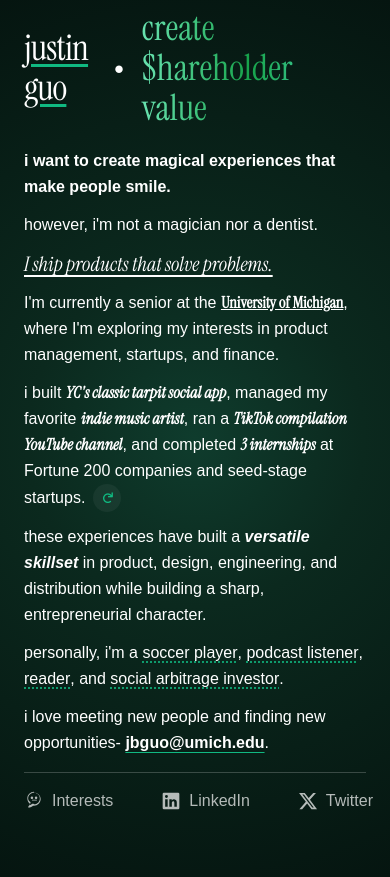
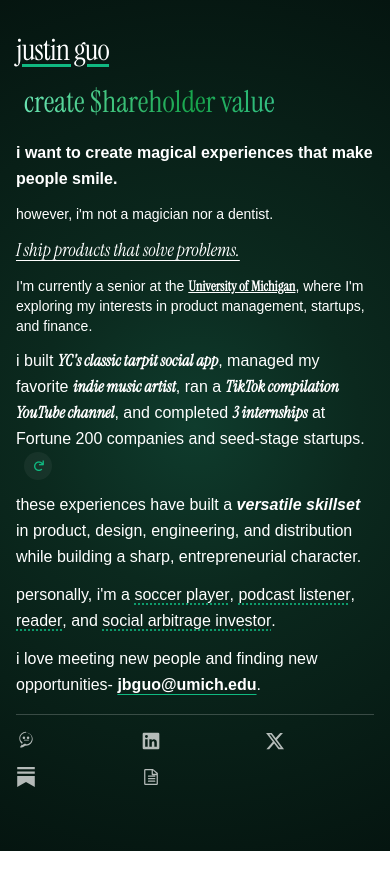
Before and after one commit to justinbguo/personal, a React (Create React App) app: page / in a window 390 px wide. After the commit the page ends 851 px from the top, so only its background shows below. Built offline with nearby package versions, Linux system fonts and the light colour scheme; a web font is replaced by a local one.

Commit message:
mobile ops

```diff
--- a/src/App.js
+++ b/src/App.js
@@ -61,14 +61,15 @@
       <span
         onMouseEnter={() => setIsVisible(true)}
         onMouseLeave={() => setIsVisible(false)}
+        onClick={() => setIsVisible(!isVisible)}
         className="cursor-help underline decoration-dotted decoration-emerald-500 underline-offset-4 hover:text-emerald-400 transition-colors"
       >
         {children}
       </span>
       {isVisible && (
-        <div className="absolute bottom-full left-1/2 transform -translate-x-1/2 mb-2 w-max max-w-xs">
-          <div className="bg-[#1a1a1a] border border-emerald-500/20 px-4 py-2 rounded-lg shadow-xl">
-            <div className="text-sm font-satoshi text-white/90">{text}</div>
+        <div className="absolute bottom-full left-1/2 transform -translate-x-1/2 mb-2 w-max max-w-[280px] sm:max-w-xs z-30">
+          <div className="bg-[#1a1a1a] border border-emerald-500/20 px-3 py-2 sm:px-4 sm:py-2 rounded-lg shadow-xl">
+            <div className="text-xs sm:text-sm font-satoshi text-white/90 whitespace-normal">{text}</div>
           </div>
         </div>
       )}
@@ -80,13 +81,13 @@
   if (!isOpen) return null;
 
   return (
-    <div className="fixed inset-0 bg-black/50 backdrop-blur-sm flex items-center justify-center z-50">
-      <div className="bg-[#1a1a1a] p-6 rounded-lg shadow-xl max-w-md w-full">
+    <div className="fixed inset-0 bg-black/50 backdrop-blur-sm flex items-center justify-center z-50 p-4 sm:p-0">
+      <div className="bg-[#1a1a1a] p-4 sm:p-6 rounded-lg shadow-xl w-full max-w-md">
         <div className="flex justify-between items-center mb-4">
-          <h3 className="text-white font-instrument text-xl">Habe - Sweet</h3>
+          <h3 className="text-lg sm:text-xl text-white font-instrument">Habe - Sweet</h3>
           <button
             onClick={onClose}
-            className="text-white/70 hover:text-white transition-colors"
+            className="text-white/70 hover:text-white transition-colors p-2 -mr-2"
           >
             ✕
           </button>
@@ -159,31 +160,31 @@
         isOpen={isSpotifyOpen}
         onClose={() => setIsSpotifyOpen(false)}
       />
-      <main className="w-full max-w-2xl mx-auto px-6">
+      <main className="w-full max-w-2xl mx-auto px-4 sm:px-6 py-8 sm:py-0">
         {/* Header Section */}
-        <div className="mb-16">
-          <div className="flex items-center space-x-2 mb-3">
-            <h1 className="text-4xl text-white font-instrument tracking-tight underline decoration-emerald-500 underline-offset-4" style={{ textDecorationThickness: '3px' }}>
+        <div className="mb-8 sm:mb-16">
+          <div className="flex flex-col sm:flex-row sm:items-center sm:space-x-2 space-y-2 sm:space-y-0 mb-3">
+            <h1 className="text-3xl sm:text-4xl text-white font-instrument tracking-tight underline decoration-emerald-500 underline-offset-4" style={{ textDecorationThickness: '3px' }}>
               justin guo
             </h1>
-            <span className="text-white text-2xl">•</span>
-            <span className="text-4xl font-instrument p-2 bg-gradient-to-r from-emerald-300 via-emerald-500 via-green-600 to-teal-300 text-transparent bg-clip-text transition-transform duration-500 ease-in-out transform hover:scale-110">
+            <span className="hidden sm:inline text-white text-2xl">•</span>
+            <span className="text-3xl sm:text-4xl font-instrument p-2 bg-gradient-to-r from-emerald-300 via-emerald-500 via-green-600 to-teal-300 text-transparent bg-clip-text transition-transform duration-500 ease-in-out transform hover:scale-110">
               {phrases[phraseIndex]}
             </span>
           </div>
 
           {/* Bio Section */}
-          <div className="text-white leading-relaxed font-satoshi space-y-3 max-w-xl mb-2 ">
+          <div className="text-white leading-relaxed font-satoshi space-y-3 max-w-xl mb-2">
             <p className="text-md font-bold">
               i want to create magical experiences that make people smile.
             </p>
-            <p className="text-md font-thin">
+            <p className="text-sm sm:text-md font-thin">
               however, i'm not a magician nor a dentist.
             </p>
-            <p className="text-xl font-instrument italic underline underline-offset-4">
-            I ship products that solve problems.
+            <p className="text-lg sm:text-xl font-instrument italic underline underline-offset-4">
+              I ship products that solve problems.
             </p>
-            <p className="text-md font-thin">
+            <p className="text-sm sm:text-md font-thin">
               I'm currently a senior at the <a href="https://umich.edu" target="_blank" rel="noopener noreferrer" className="transition-colors hover:text-[#FFCB05] underline font-instrument font-semibold">University of Michigan</a>,
               where I'm exploring my interests in product management, startups, and finance.
             </p>
@@ -271,63 +272,68 @@
           <div className="w-full h-px bg-white/20 my-4"></div>
 
           {/* Footer */}
-          <footer className="w-full ">
-            <div className="flex space-x-12">
+          <footer className="w-full">
+            <div className="grid grid-cols-3 sm:flex sm:space-x-12 gap-4 sm:gap-0 justify-center sm:justify-start">
               <a
                 href="https://docs.google.com/document/d/1XQnzkvK-oNL-zi9_mMNQMw4kfCiQAgowdDgp_PBVMOQ/edit?usp=sharing"
                 target="_blank"
                 rel="noopener noreferrer"
                 className="text-white/70 hover:text-white transition-all duration-300 flex items-center space-x-2"
+                title="Interests"
               >
                 <svg className="w-5 h-5" fill="currentColor" viewBox="0 0 24 24">
                   <path d="M12 1c-4.4 0-8 3.6-8 8 0 2.6 1.2 4.9 3.1 6.3-.4 1.3-1 2.5-2 3.5-.2.2-.2.5-.1.7.1.2.3.3.5.3 2.2-.1 4-1 5.3-2.2.4.1.8.1 1.2.1 4.4 0 8-3.6 8-8s-3.6-8-8-8zm0 14.5c-.5 0-1-.1-1.5-.2-.2-.1-.4 0-.6.1-1 .9-2.2 1.5-3.5 1.8.7-1 1.2-2.1 1.5-3.3.1-.3 0-.6-.3-.8C6.1 12.3 5 10.7 5 9c0-3.9 3.1-7 7-7s7 3.1 7 7-3.1 7-7 7z"/>
                   <path d="M14.5 6.5c-.8 0-1.5.7-1.5 1.5s.7 1.5 1.5 1.5S16 8.8 16 8s-.7-1.5-1.5-1.5zm-5 0C8.7 6.5 8 7.2 8 8s.7 1.5 1.5 1.5S11 8.8 11 8s-.7-1.5-1.5-1.5zm5.5 4h-5c-.3 0-.5.2-.5.5s.2.5.5.5h5c.3 0 .5-.2.5-.5s-.2-.5-.5-.5z"/>
                 </svg>
-                <span className="font-satoshi">Interests</span>
+                <span className="hidden sm:inline font-satoshi text-sm sm:text-base">Interests</span>
               </a>
               <a
                 href="https://linkedin.com/in/justinbguo"
                 target="_blank"
                 rel="noopener noreferrer"
                 className="text-white/70 hover:text-white transition-all duration-300 flex items-center space-x-2"
+                title="LinkedIn"
               >
                 <svg className="w-5 h-5" fill="currentColor" viewBox="0 0 24 24">
                   <path d="M20.5 2h-17A1.5 1.5 0 002 3.5v17A1.5 1.5 0 003.5 22h17a1.5 1.5 0 001.5-1.5v-17A1.5 1.5 0 0020.5 2zM8 19H5v-9h3zM6.5 8.25A1.75 1.75 0 118.3 6.5a1.78 1.78 0 01-1.8 1.75zM19 19h-3v-4.74c0-1.42-.6-1.93-1.38-1.93A1.74 1.74 0 0013 14.19a.66.66 0 000 .14V19h-3v-9h2.9v1.3a3.11 3.11 0 012.7-1.4c1.55 0 3.36.86 3.36 3.66z"></path>
                 </svg>
-                <span className="font-satoshi">LinkedIn</span>
+                <span className="hidden sm:inline font-satoshi text-sm sm:text-base">LinkedIn</span>
               </a>
               <a
                 href="https://x.com/guo_dini"
                 target="_blank"
                 rel="noopener noreferrer"
                 className="text-white/70 hover:text-white transition-all duration-300 flex items-center space-x-2"
+                title="Twitter"
               >
                 <svg className="w-5 h-5" fill="currentColor" viewBox="0 0 24 24">
                   <path d="M18.244 2.25h3.308l-7.227 8.26 8.502 11.24H16.17l-5.214-6.817L4.99 21.75H1.68l7.73-8.835L1.254 2.25H8.08l4.713 6.231zm-1.161 17.52h1.833L7.084 4.126H5.117z"></path>
                 </svg>
-                <span className="font-satoshi">Twitter</span>
+                <span className="hidden sm:inline font-satoshi text-sm sm:text-base">Twitter</span>
               </a>
               <a
                 href="https://justinguo.substack.com/"
                 target="_blank"
                 rel="noopener noreferrer"
                 className="text-white/70 hover:text-white transition-all duration-300 flex items-center space-x-2"
+                title="Writing"
               >
                 <svg className="w-5 h-5" fill="currentColor" viewBox="0 0 24 24">
                   <path d="M22.539 8.242H1.46V5.406h21.08v2.836zM1.46 10.812V24L12 18.11 22.54 24V10.812H1.46zM22.54 0H1.46v2.836h21.08V0z"/>
                 </svg>
-                <span className="font-satoshi">Writing</span>
+                <span className="hidden sm:inline font-satoshi text-sm sm:text-base">Writing</span>
               </a>
               <a
                 href="https://docs.google.com/document/d/10l9hb2p25nOWMVBlgW55dBj3zzCRoMMdvr5U5-LTa5o/edit?tab=t.0"
                 target="_blank"
                 rel="noopener noreferrer"
                 className="text-white/70 hover:text-white transition-all duration-300 flex items-center space-x-2"
+                title="Resume"
               >
                 <svg className="w-5 h-5" fill="currentColor" viewBox="0 0 24 24">
                   <path d="M14.25 2.5h-9a1.5 1.5 0 00-1.5 1.5v16a1.5 1.5 0 001.5 1.5h13.5a1.5 1.5 0 001.5-1.5V7.25L14.25 2.5zm0 1.5L18.75 8h-4.5V4zm-9 15.5V4h7.5v4.5a1.5 1.5 0 001.5 1.5h4.5v10h-13.5zm3-8.5a.75.75 0 01.75-.75h7.5a.75.75 0 010 1.5h-7.5a.75.75 0 01-.75-.75zm0 3a.75.75 0 01.75-.75h7.5a.75.75 0 010 1.5h-7.5a.75.75 0 01-.75-.75zm0 3a.75.75 0 01.75-.75h7.5a.75.75 0 010 1.5h-7.5a.75.75 0 01-.75-.75z"/>
                 </svg>
-                <span className="font-satoshi">Resume</span>
+                <span className="hidden sm:inline font-satoshi text-sm sm:text-base">Resume</span>
               </a>
             </div>
           </footer>
```
